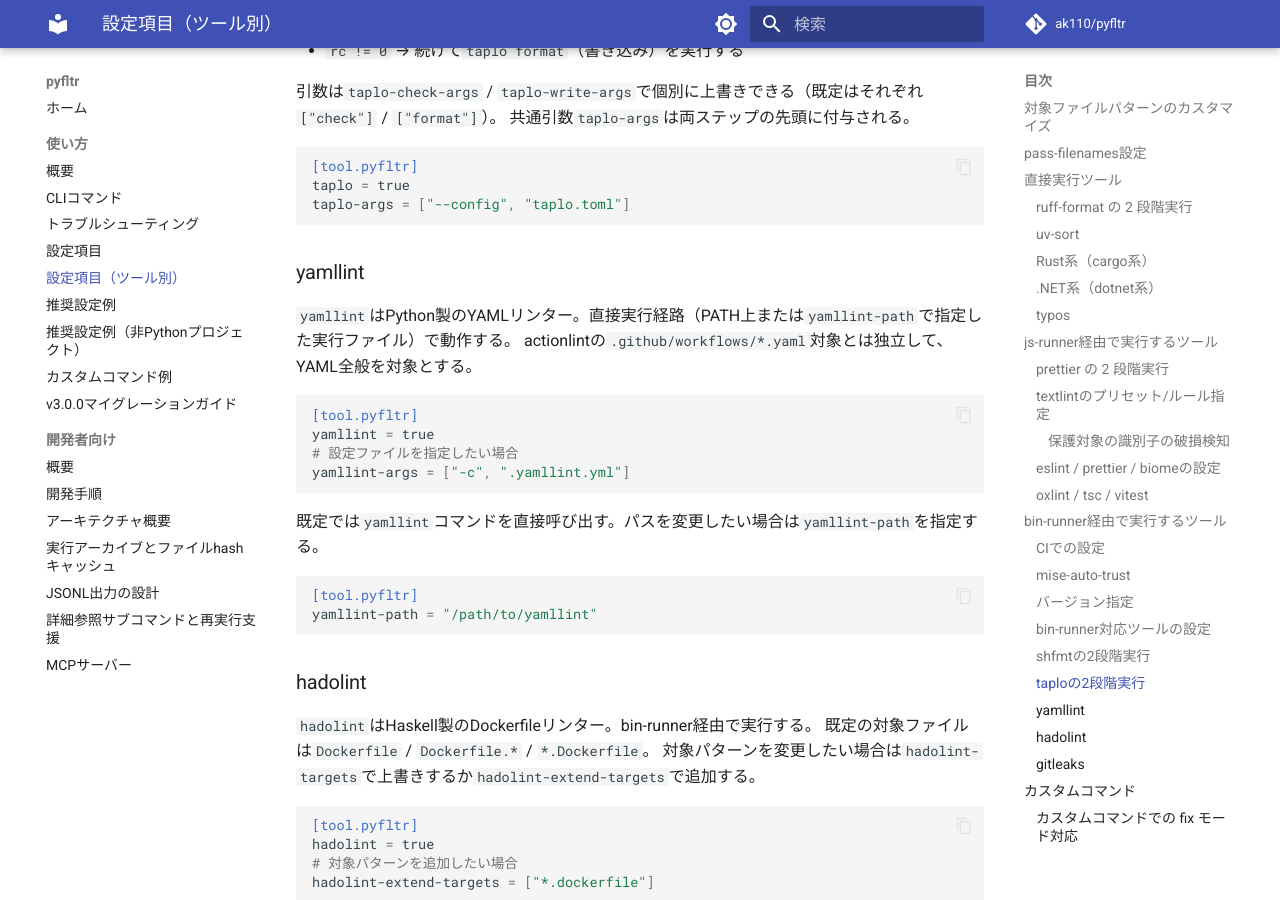
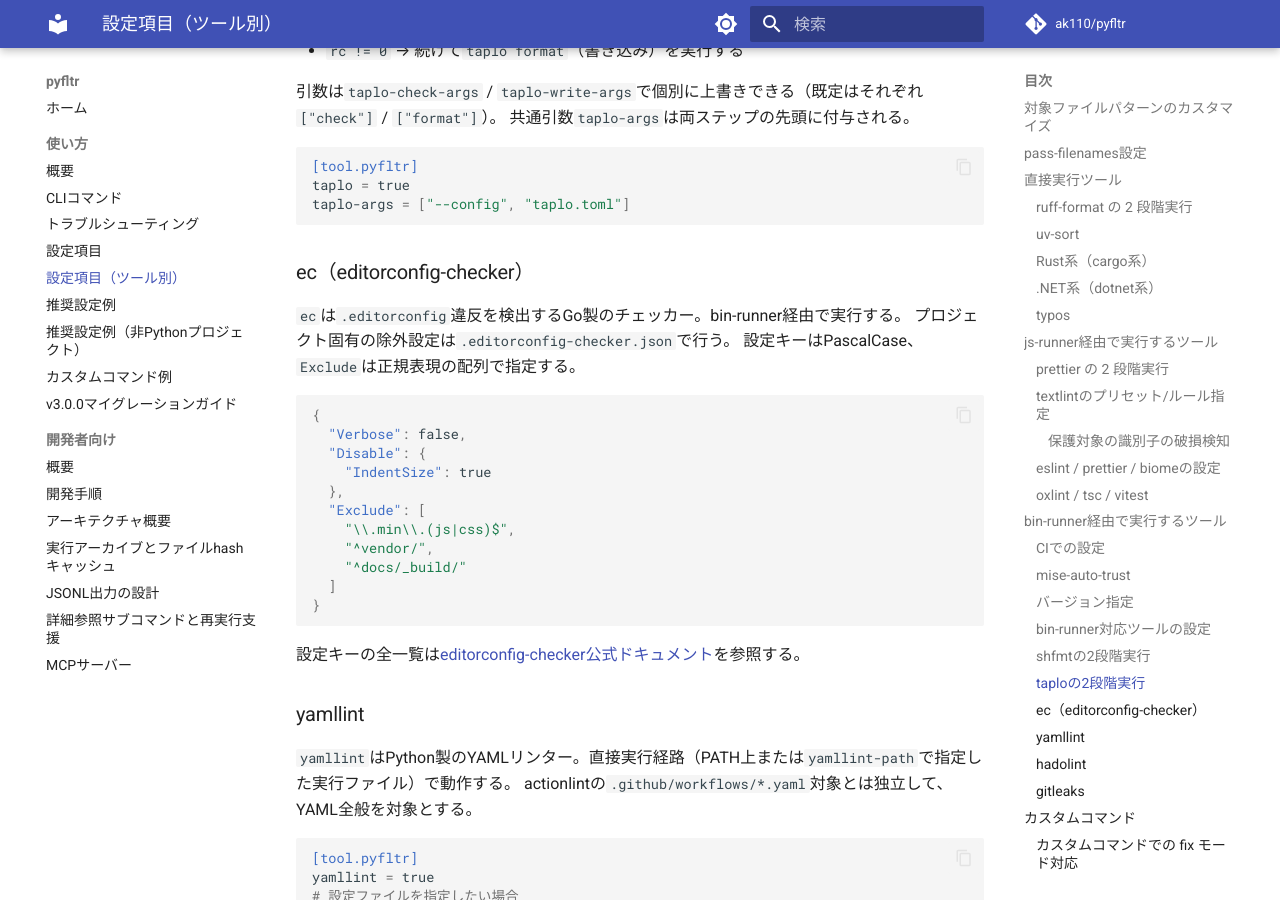
Before and after one commit to ak110/pyfltr, an MkDocs documentation site: the page built from docs/guide/configuration-tools.md, in a window 1280 px wide and 900 px high, scrolled down 11072 px. Built offline with MkDocs 1.6.1 and Material for MkDocs 9.7.7, drawn with Linux system fonts in a browser that asks for light colours; comment, search, counter and statistics services are not loaded.

Commit message:
docs(guide): editorconfig-checker の設定例を追加する
新規導入時に本家 docs を当たる手間を減らすため、.editorconfig-checker.json の
最小設定例 (PascalCase / Exclude の正規表現) を ec 節に併記する。

Co-Authored-By: Claude Opus 4.7 (1M context) <noreply@anthropic.com>

````diff
--- a/docs/guide/configuration-tools.md
+++ b/docs/guide/configuration-tools.md
@@ -472,6 +472,28 @@ taplo = true
 taplo-args = ["--config", "taplo.toml"]
 ```
 
+### ec（editorconfig-checker） {#ec}
+
+`ec`は`.editorconfig`違反を検出するGo製のチェッカー。bin-runner経由で実行する。
+プロジェクト固有の除外設定は`.editorconfig-checker.json`で行う。
+設定キーはPascalCase、`Exclude`は正規表現の配列で指定する。
+
+```json
+{
+  "Verbose": false,
+  "Disable": {
+    "IndentSize": true
+  },
+  "Exclude": [
+    "\\.min\\.(js|css)$",
+    "^vendor/",
+    "^docs/_build/"
+  ]
+}
+```
+
+設定キーの全一覧は[editorconfig-checker公式ドキュメント](https://github.com/editorconfig-checker/editorconfig-checker#excluding-files)を参照する。
+
 ### yamllint
 
 `yamllint`はPython製のYAMLリンター。直接実行経路（PATH上または`yamllint-path`で指定した実行ファイル）で動作する。
````
